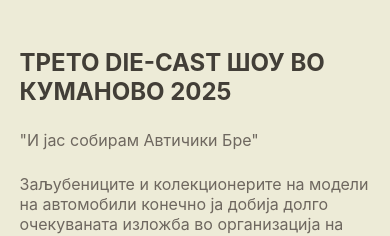
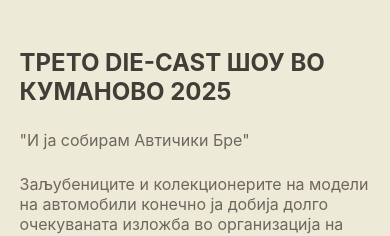
Before and after one commit to BojanMihajlo/avticikibre, a React (Create React App) app: page /about in a window 390 px wide. Shown: the part 1902-2138 px from the top of the page. Built offline with nearby package versions, Linux system fonts and the light colour scheme; a web font is replaced by a local one.

Commit message:
font size for title on local section fixed for mobile devices

```diff
--- a/src/mainPages/about/About.jsx
+++ b/src/mainPages/about/About.jsx
@@ -103,7 +103,7 @@ function About() {
                 <h1>Трето Die-Cast шоу во Куманово 2025</h1>
               </div>
               <div className="event-description-wrapper">
-                <p>"И јас собирам Автичики Бре"</p>
+                <p>"И ја собирам Автичики Бре"</p>
                 <p>
                   Заљубениците и колекционерите на модели на автомобили конечно
                   ја добија долго очекуваната изложба во организација на
--- a/src/mainPages/about/about.css
+++ b/src/mainPages/about/about.css
@@ -344,4 +344,8 @@ color5: #a39594
   .section-title h1 {
     font-size: 24px;
   }
+
+  .local-title-wrapper h2 {
+    font-size: 24px;
+  }
 }
```
